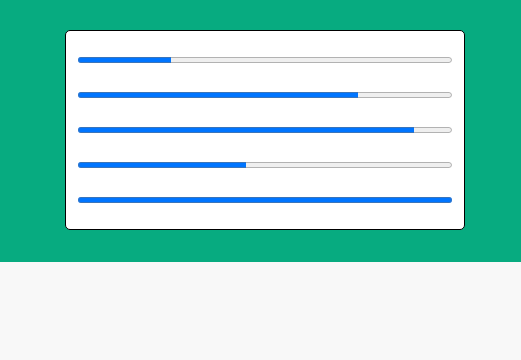
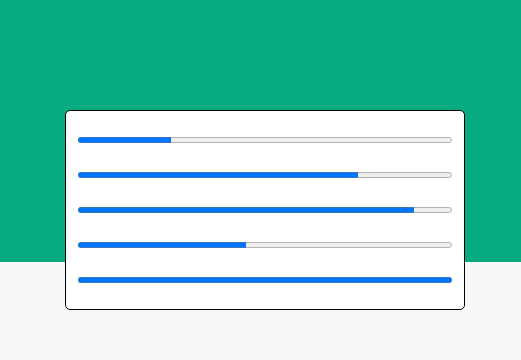
Before and after one commit to krevan-dev/cloneSite, a plain HTML site: page index.html in a window 1280 px wide. Shown: the part 477-837 px from the top of the page, 759-1280 px from the left. Drawn offline with nearby package versions, Linux system fonts and the light colour scheme; a web font is replaced by a local one.

Commit message:
Content Graded. Made changes suggested in eval.

```diff
--- a/index.html
+++ b/index.html
@@ -151,6 +151,7 @@
               align-items-end
               progress
               text-dark
+              spill
             "
           >
             <progress class="w-100" max="100" value="25"></progress>
--- a/style.css
+++ b/style.css
@@ -84,3 +84,7 @@
 .meow {
   font-family: "Meow Script", cursive;
 }
+
+.spill {
+  transform: translateY(80px);
+}
```
